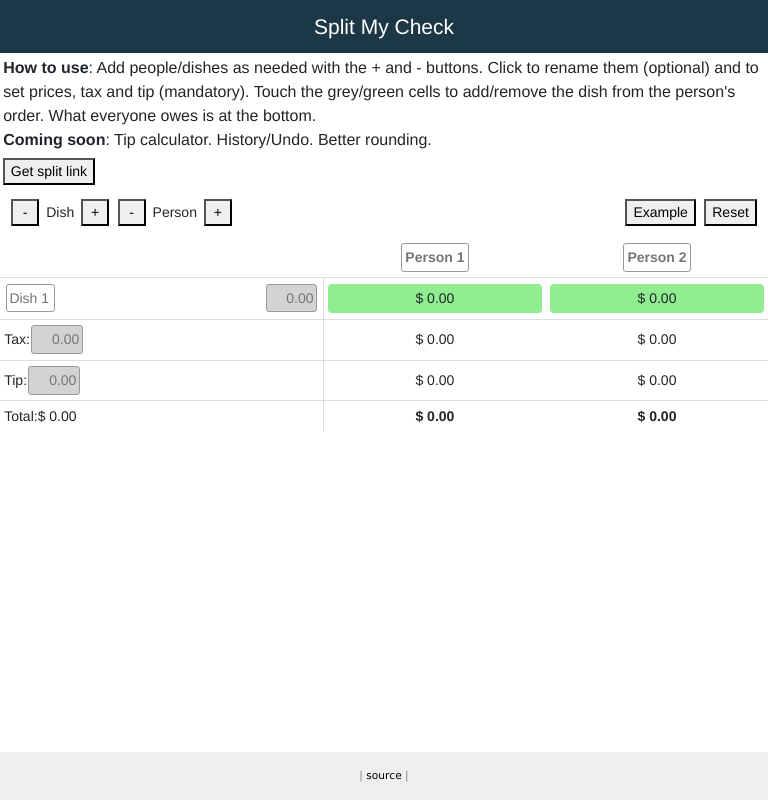
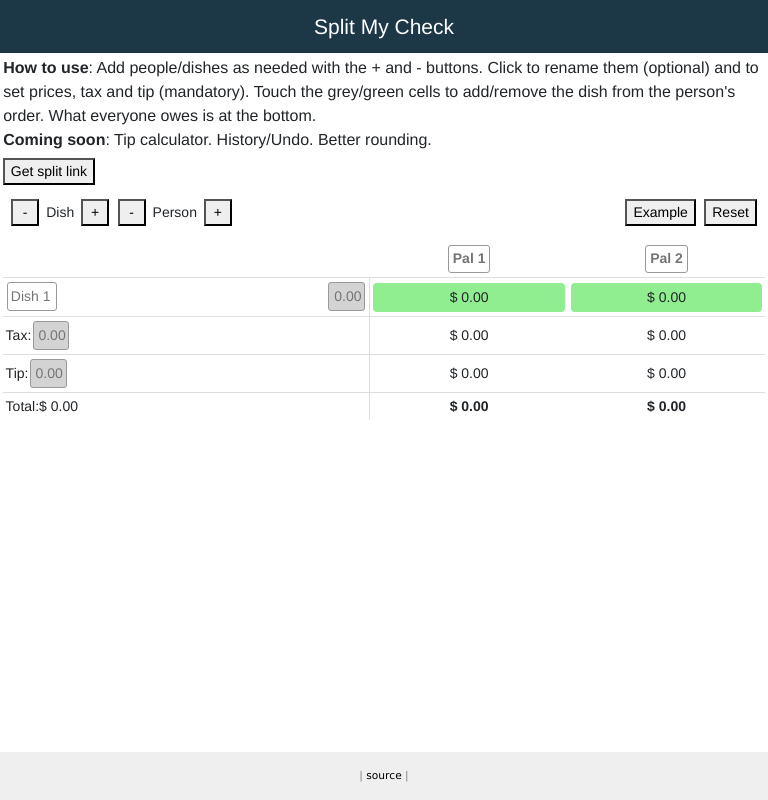
Before and after one commit to mritterhoff/splitmycheck, a React (Create React App) app in the folder client/: page / in a window 768 px wide. Built offline with nearby package versions, Linux system fonts and the light colour scheme.

Commit message:
more style improvements!

```diff
--- a/client/src/components/Inputs.js
+++ b/client/src/components/Inputs.js
@@ -133,6 +133,7 @@ class PriceInput extends React.Component {
         onBlur={this.onBlur.bind(this)}
         onFocus={this.onFocus.bind(this)}
         onKeyDown={getKeydownCB(() => (this.inputRef))}
+        extraWidth={1}
         ref={(inputRef) => { this.inputRef = inputRef; }}
       />
     );
--- a/client/src/components/Splitter.js
+++ b/client/src/components/Splitter.js
@@ -164,7 +164,7 @@ class Splitter extends React.Component {
       .concat(this.state.people.map((person, pInd) => (
         <StringInput
           value = {person}
-          placeholder = {`Person ${pInd + 1}`}
+          placeholder = {`Pal ${pInd + 1}`}
           onChangeCB = {setNameCBGetter(pInd).bind(this)}
           style = {{textAlign: 'center'}}
         />
--- a/client/src/css/DishRowHeader.css
+++ b/client/src/css/DishRowHeader.css
@@ -8,12 +8,14 @@
 
 .block {
   display: block;
+  /*width: max-content;*/
 }
 
 .flexVertCenter {
   display: flex;
   flex-direction: column;
   justify-content: center;
+  /*width: max-content;*/
 }
 
 /*limit the length of the string that's shown. so cool!*/
--- a/client/src/css/Splitter.css
+++ b/client/src/css/Splitter.css
@@ -89,6 +89,12 @@
     padding: 0;
   }
 
+  .table,
+  .thead,
+  .tbody,
+  .tfoot,
+  .tr,
+  .td,
   .th {
     padding: .1em;
   }
@@ -100,6 +106,16 @@
 
 /* Tablet Styles */
 @media only screen and (min-width: 401px) and (max-width: 960px) {
+  .table,
+  .thead,
+  .tbody,
+  .tfoot,
+  .tr,
+  .td,
+  .th {
+    padding: .2em;
+  }
+
   .table {
     width: 100%;
   }
```
